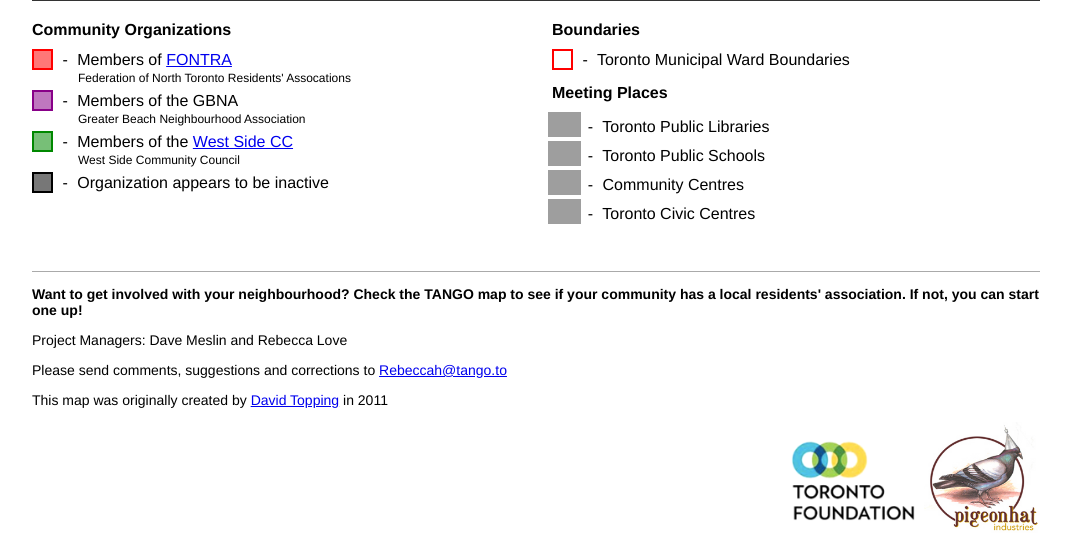
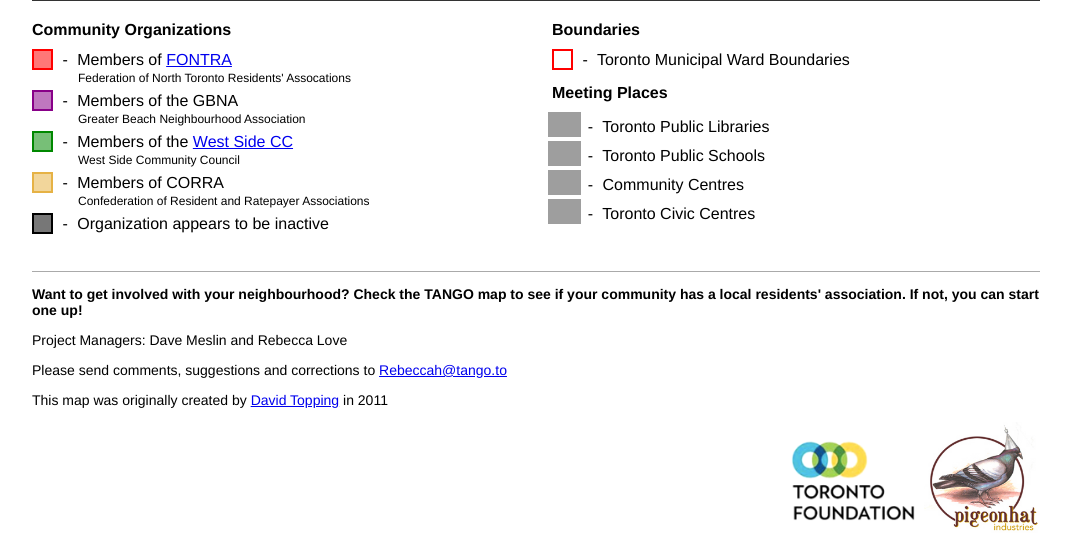
Before and after one commit to zmcadie/tango, a PHP site: page / in a window 1280 px wide. Shown: the part 693-1228 px from the top of the page, without its empty margins (104-1175 px from the left). Run offline with PHP 8.4, Linux system fonts and the light colour scheme; some libraries are stand-ins or nearby versions; grey boxes are pictures that could not be loaded.

Commit message:
Add members of CORRA legend item

```diff
--- a/public/index.html
+++ b/public/index.html
@@ -44,6 +44,12 @@
           <span class="legend-item-break"></span>
           <span class="legend-item-label">Members of the <a href="https://ossingtoncommunity.wordpress.com/westsidecc/" target="_new">West Side CC</a></span>
           <div class="legend-notes-label">West Side Community Council</div>
+        </div>
+        <div class="legend-item">
+          <span class="legend-item-symbol"><div class="square yellow-square"></div></span>
+          <span class="legend-item-break"></span>
+          <span class="legend-item-label">Members of CORRA</span>
+          <div class="legend-notes-label">Confederation of Resident and Ratepayer Associations</div>
         </div>
         <div class="legend-item">
           <span class="legend-item-symbol"><div class="square grey-square"></div></span>
--- a/public/stylesheets/style.css
+++ b/public/stylesheets/style.css
@@ -199,6 +199,11 @@
   border-color: #080f;
 }
 
+.square.yellow-square {
+  background-color: #E6B24588;
+  border-color: #E6B245ff;
+}
+
 .square.grey-square {
   background-color: #0008;
   border-color: #000f;
```
